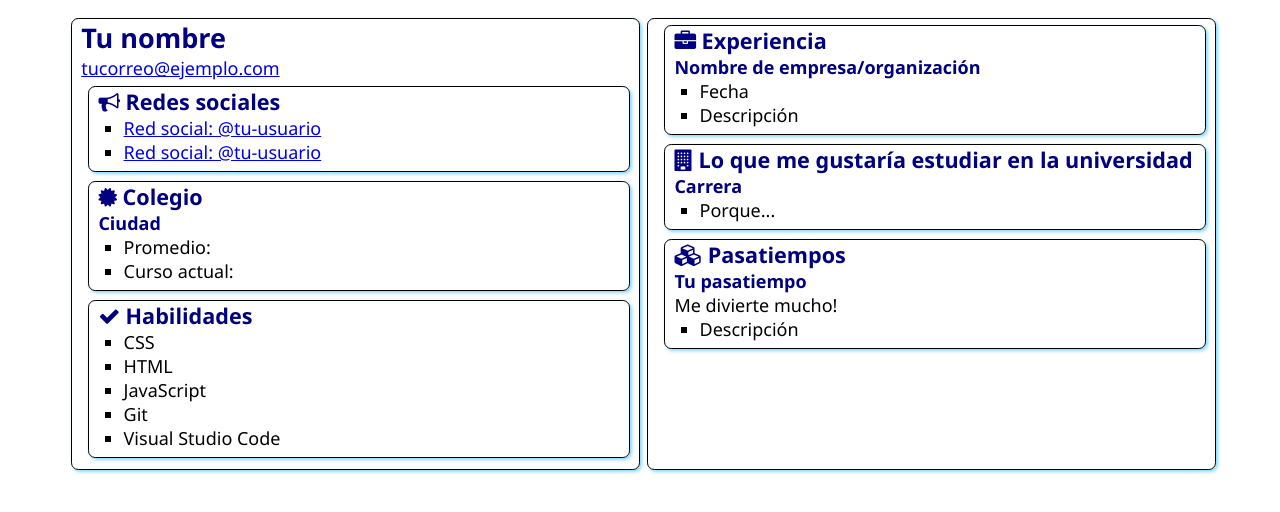
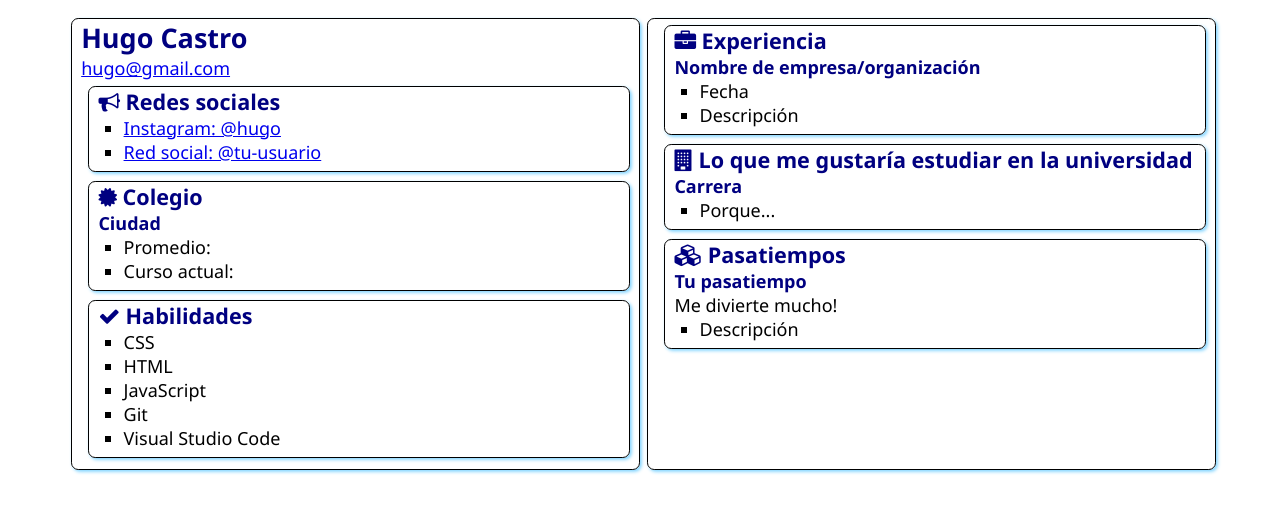
Before and after one commit to hugomcl2022/mi-presentacion, a plain HTML site: page index.html in a window 1280 px wide. Drawn offline with Linux system fonts and the light colour scheme.

Commit message:
pusimos el nombre

```diff
--- a/index.html
+++ b/index.html
@@ -12,8 +12,8 @@
 <body>
     <main>
         <article class="box">
-            <h1>Tu nombre</h1>
-            <div><a href="mailto:tucorreol@ejemplo.com">tucorreo@ejemplo.com</a></div>
+            <h1>Hugo Castro</h1>
+            <div><a href="mailto:hugo@gmail.com">hugo@gmail.com</a></div>
 
             <section class="box">
                 <h2>
@@ -21,7 +21,7 @@
                     Redes sociales
                 </h2>
                 <ul>
-                    <li><a href="https://github.com/<ingresa_user>">Red social: @tu-usuario</a></li>
+                    <li><a href="https://instagram.com/hugo">Instagram: @hugo</a></li>
                     <li><a href="https://linkedin.com/in/<ingresa_user>">Red social: @tu-usuario</a></li>
                 </ul>
             </section>
```
